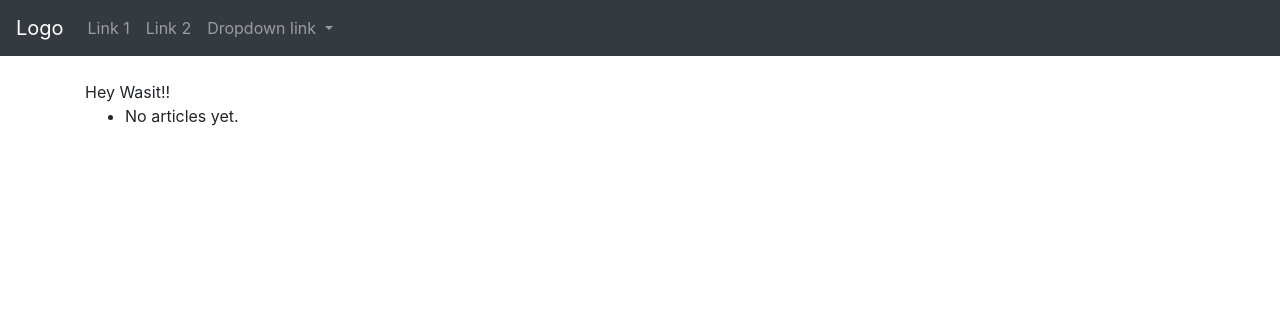
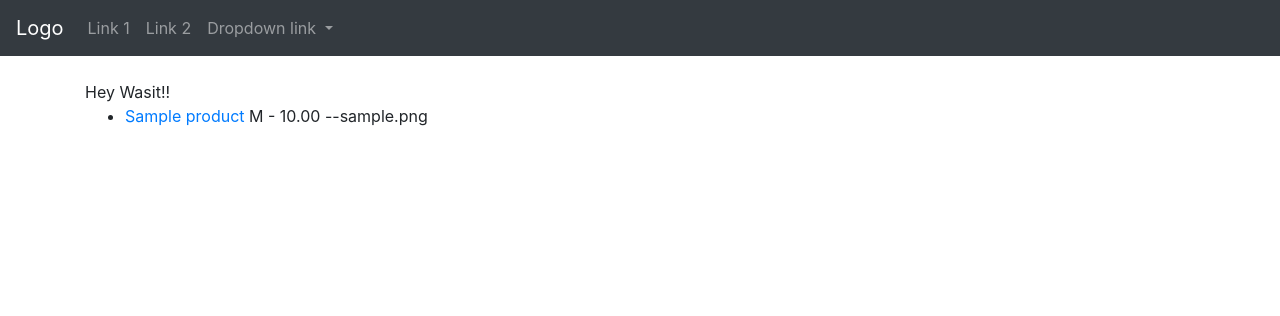
Before and after one commit to wasit7/cs459_2018, a Django app: page / in a window 1280 px wide. Shown: the top 316 px of the page. Run offline with Django 3.2, Linux system fonts and the light colour scheme; tables that the repository leaves empty hold one stand-in row (values such as "Sample post"); some libraries are stand-ins or nearby versions.

Commit message:
add product detail link

```diff
--- a/myproject/myapp/views.py
+++ b/myproject/myapp/views.py
@@ -17,11 +17,20 @@ def  product_list(request):
 class ProductListView(generic.ListView):
     model = Product
     template_name = 'product_list2.html'
-    queryset = Product.objects.filter(category='V')
+    #queryset = Product.objects.filter(category='V')
+    queryset = Product.objects.all()
+    # paginate_by = 3
     def get_context_data(self, **kwargs):
-        # Call the base implementation first to get the context
         context = super(ProductListView, self).get_context_data(**kwargs)
-        # Create any data and add it to the context
         context['name'] = 'Hey Wasit!!'
 
         return context
+
+class ProductDetailView(generic.DetailView):
+    model = Product
+    template_name = 'product_detail.html'
+
+    def get_context_data(self, **kwargs):
+        context = super().get_context_data(**kwargs)
+        context['name'] = 'Hey Wasit!!'
+        return context
--- a/myproject/myproject/urls.py
+++ b/myproject/myproject/urls.py
@@ -22,8 +22,9 @@ from django.conf.urls.static import static
 
 urlpatterns = [
     path('admin/', admin.site.urls),
-    path('product_list', views.product_list, name='product_list'),
+    path('product_list/', views.product_list, name='product_list'),
     path('', views.ProductListView.as_view(), name='product_list2'),
+    path('id/<int:pk>/', views.ProductDetailView.as_view(), name='product_detail'),
 ]\
     + static(settings.STATIC_URL, document_root=settings.STATIC_ROOT)\
     + static(settings.MEDIA_URL, document_root=settings.MEDIA_ROOT)
--- a/myproject/template/product_list2.html
+++ b/myproject/template/product_list2.html
@@ -4,7 +4,7 @@
 {{ name }}
 <ul>
     {% for i in object_list %}
-        <li>{{ i.name }} {{ i.category }} - {{ i.price }} --{{i.image}}</li>
+        <li> <a href="/id/{{i.pk}}"> {{ i.name }}</a> {{ i.category }} - {{ i.price }} --{{i.image}} </li>
     {% empty %}
         <li>No articles yet.</li>
     {% endfor %}
```
Also changed, not shown: myproject/template/product_detail.html (added, +8 -0 lines), myproject/media/banana_T95U433.jpg (added), myproject/media/banana_UueksKv.jpg (added).
